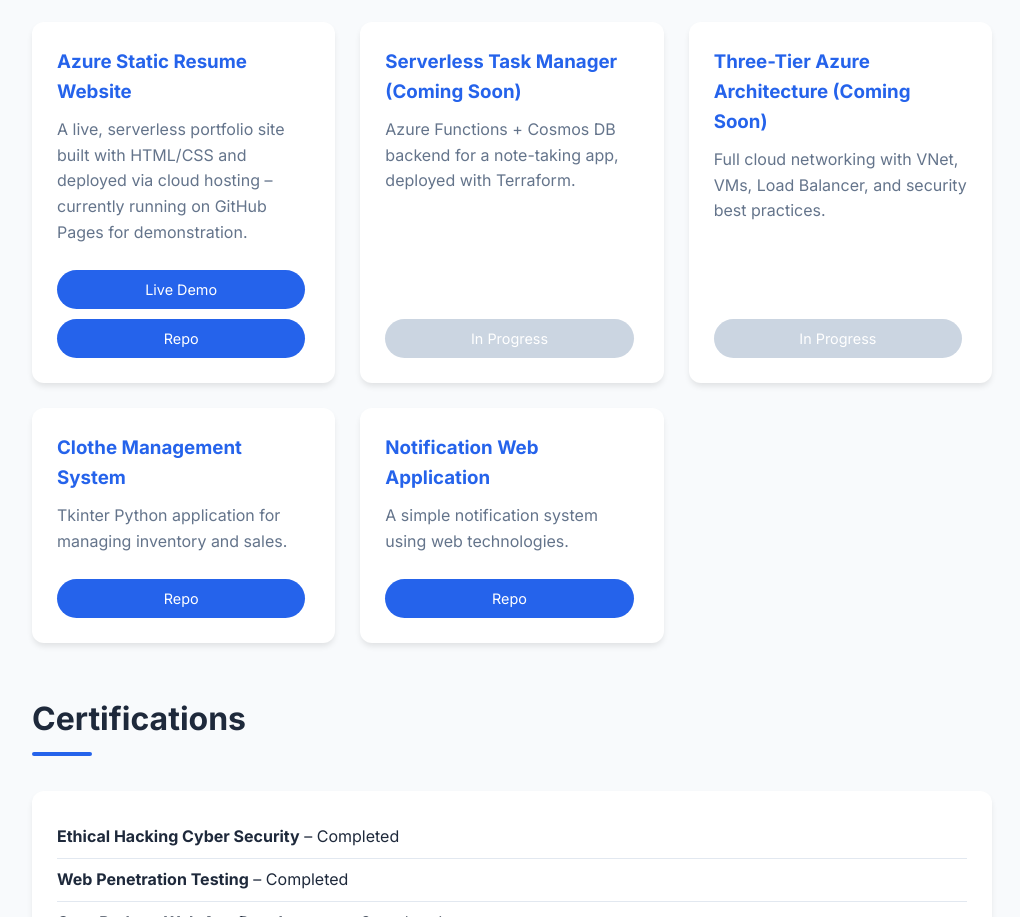
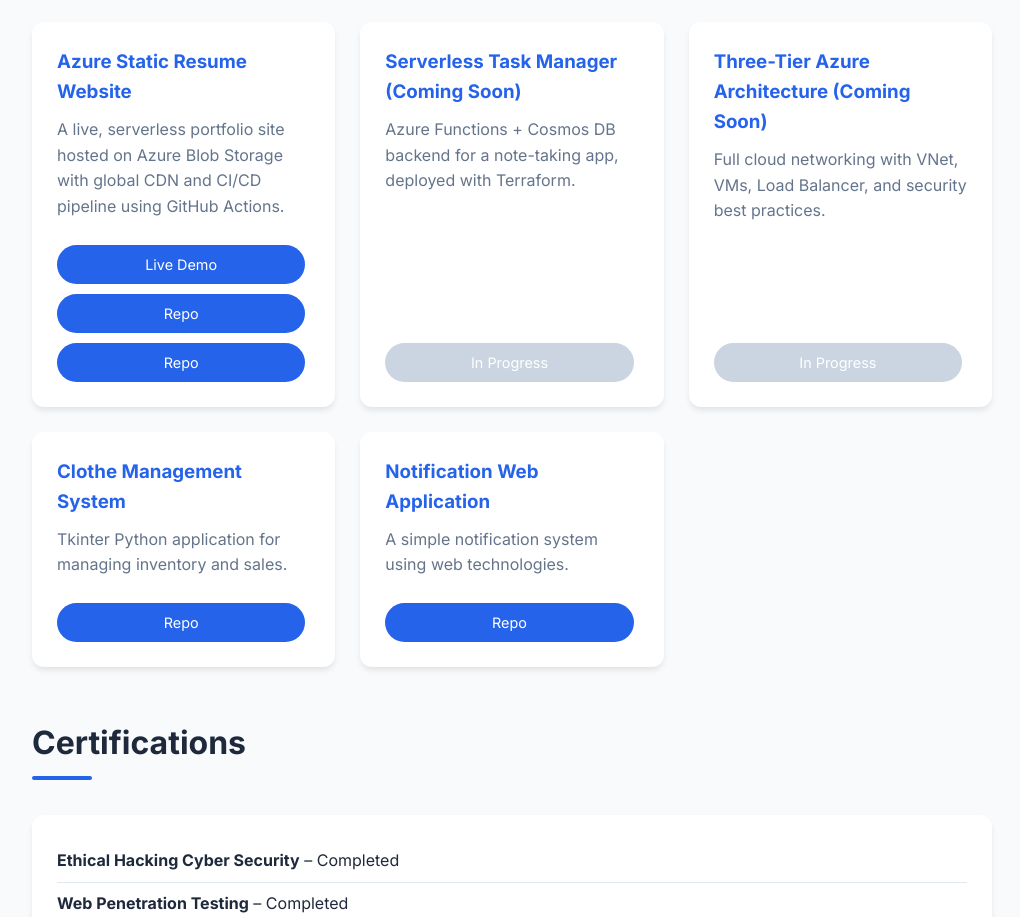
Before and after one commit to Sawaira-Mumtaz786/Protfoliowebsite, a plain HTML site: page index.html in a window 1280 px wide. Shown: the part 1758-2675 px from the top of the page, without its empty margins (128-1148 px from the left). Drawn offline with Linux system fonts and the light colour scheme.

Commit message:
Fix HTML formatting and update project links

```diff
--- a/index.html
+++ b/index.html
@@ -87,10 +87,11 @@
         <section id="projects">
             <h2>Projects</h2>
             <div class="projects-grid">
-           <div class="project-card">
+   <div class="project-card">
     <h3>Azure Static Resume Website</h3>
-    <p>A live, serverless portfolio site built with HTML/CSS and deployed via cloud hosting – currently running on GitHub Pages for demonstration.</p>
-    <a href="https://sawaira-mumtaz786.github.io/Protfoliowebsite/" class="btn">Live Demo</a>
+    <p>A live, serverless portfolio site hosted on Azure Blob Storage with global CDN and CI/CD pipeline using GitHub Actions.</p>
+    <a href="#" class="btn">Live Demo</a>
+    <a href="https://github.com/Sawaira-Mumtaz786/azure-resume" class="btn">Repo</a>
     <a href="https://github.com/Sawaira-Mumtaz786/Protfoliowebsite" class="btn">Repo</a>
 </div>
                 <div class="project-card">
```
